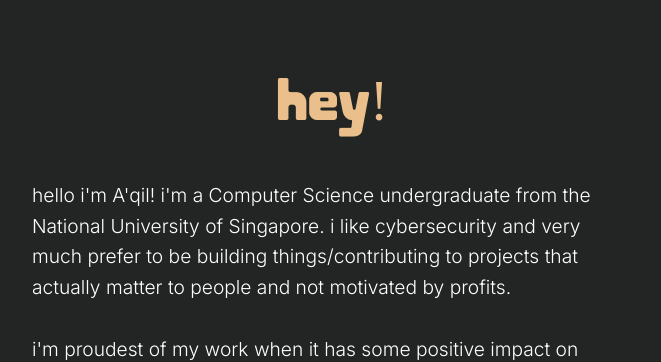
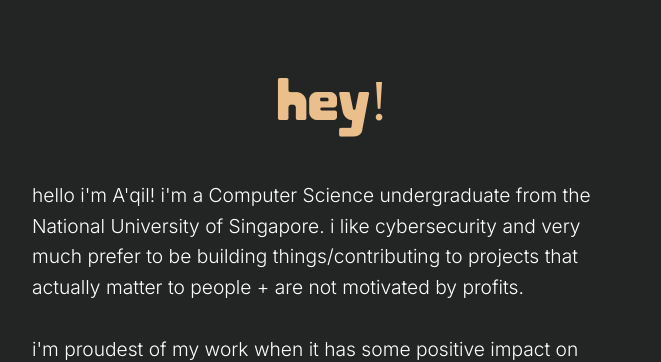
Before and after one commit to qilstiano/qilstiano.github.io, a Next.js app: page / in a window 1280 px wide. Shown: the top 362 px of the page, without its empty margins (308-969 px from the left). Built offline with nearby package versions, Linux system fonts and the light colour scheme.

Commit message:
update App.tsx

```diff
--- a/app/App.tsx
+++ b/app/App.tsx
@@ -31,7 +31,7 @@ function App() {
                         <p>
                             hello i'm A'qil! i'm a Computer Science undergraduate from the National University of Singapore.
                             i like cybersecurity and very much prefer to be building things/contributing
-                            to projects that actually matter to people and not motivated by profits.
+                            to projects that actually matter to people + are not motivated by profits.
                         </p>
                         <br></br>
                         <p>
```
